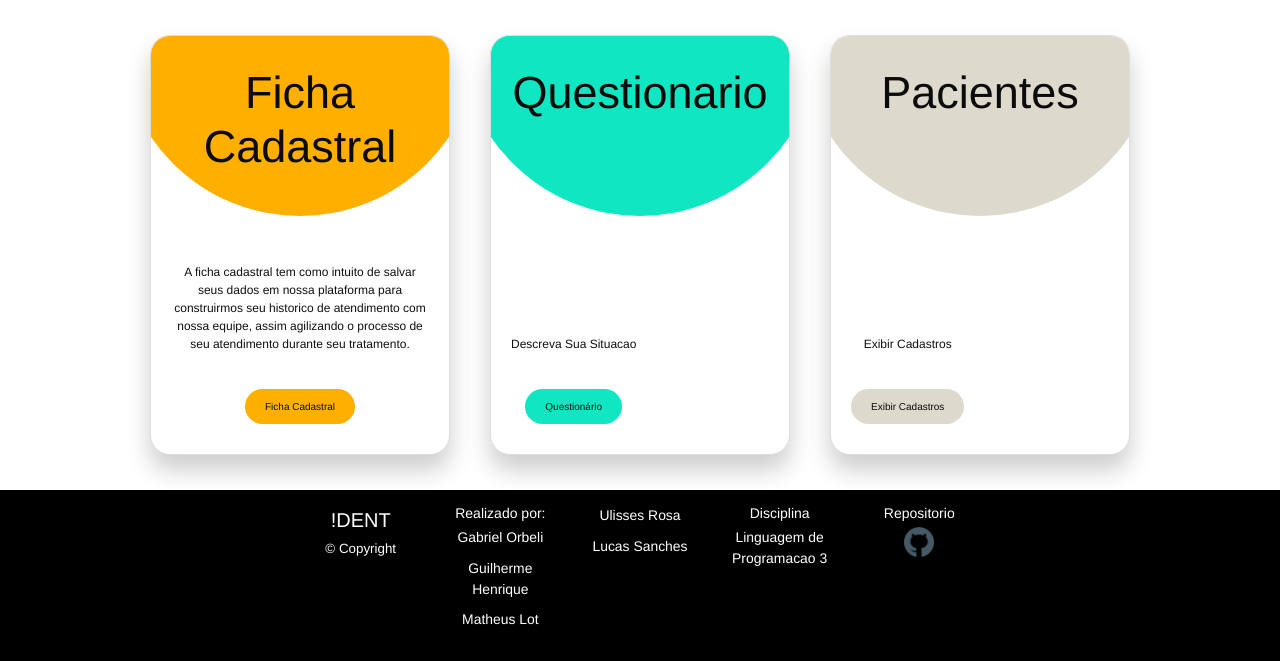
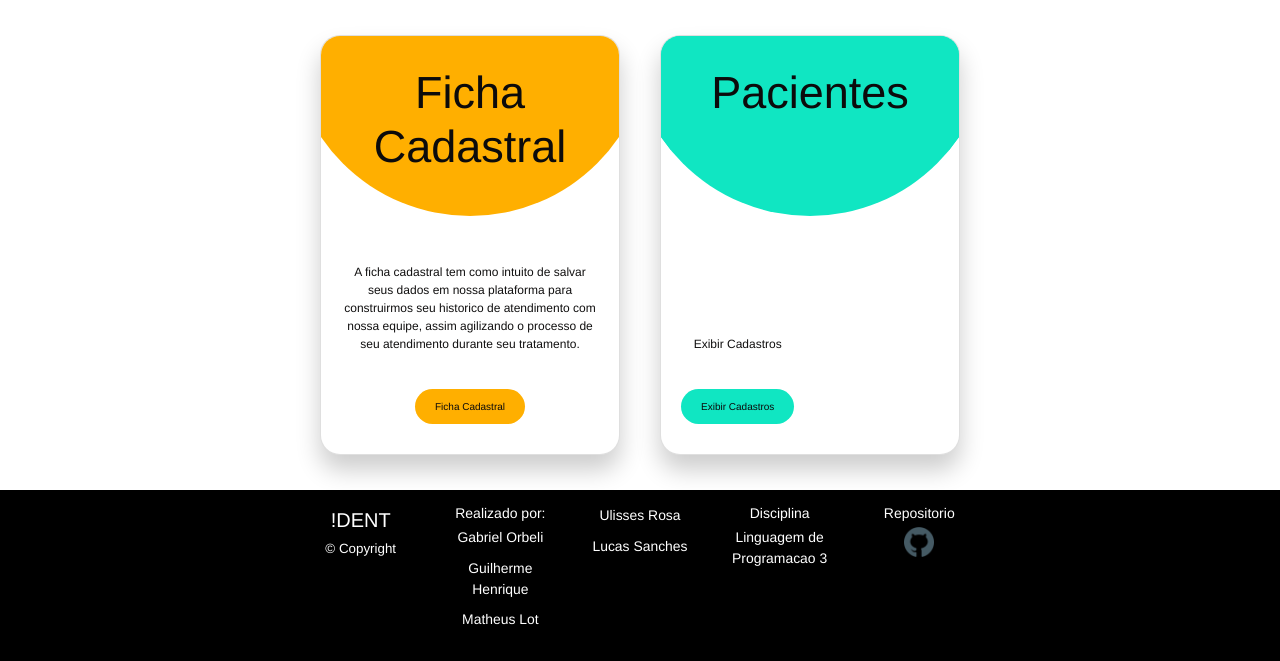
Before and after one commit to Orbeli/P1-LP3, a PHP site: page / in a window 1280 px wide. Shown: the part 139-800 px from the top of the page. Run offline with PHP 8.4, Linux system fonts and the light colour scheme; some libraries are stand-ins or nearby versions.

Commit message:
Ajustes finais para entrega P2

```diff
--- a/app/Http/Controller/PacienteController.php
+++ b/app/Http/Controller/PacienteController.php
@@ -144,7 +144,7 @@
 		$conexao = new Connection();
 		$total = $conexao->dbConnection()->query('SELECT COUNT(*) FROM paciente')->fetchColumn();
 		if ($total != 0) {
-			$limit = 3;
+			$limit = 20;
 			$paginas = ceil($total / $limit);
 
 			// Verifica a pagina atual
--- a/app/Http/Service/PacienteService.php
+++ b/app/Http/Service/PacienteService.php
@@ -68,7 +68,7 @@ class PacienteService {
 				FROM paciente
 				WHERE LOWER(nome) LIKE :busca OR cpf LIKE :busca
 				ORDER BY id ASC
-				LIMIT :limit, OFFSET :offset
+				LIMIT :limit OFFSET :offset
 			";
 			$stmt = $this->conexao->prepare($query);
 			$stmt->bindValue(':busca', "%".$busca."%");
--- a/app/Public/views/home.php
+++ b/app/Public/views/home.php
@@ -16,17 +16,6 @@
 
         <div class="card">
             <div class="circle">
-                <h2>Questionario</h2>
-            </div>
-
-            <div class="content">
-                <p>Descreva Sua Situacao</p>
-                <a class="nav-link" href="/public/views/questionario.php">Questionário<span class="sr-only">(current)</span></a>
-            </div>
-        </div>
-
-        <div class="card">
-            <div class="circle">
                 <h2>Pacientes</h2>
             </div>
 
--- a/heroku.yml
+++ /dev/null
@@ -1,3 +0,0 @@
-build:
-  docker:
-    app: app/Dockerfile
```
